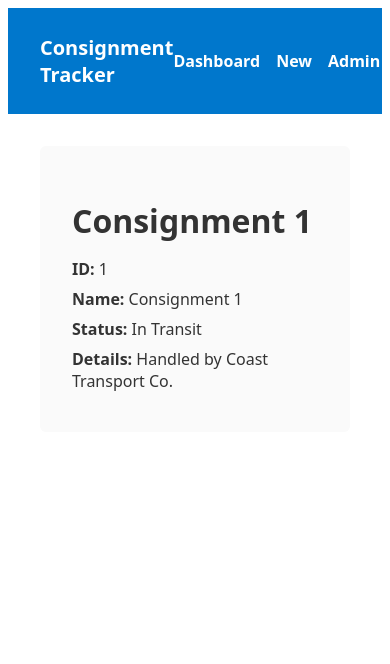
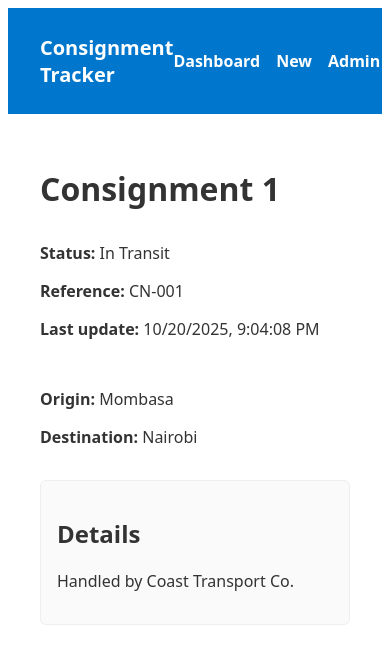
Before and after one commit to Zambagarrah/ReactJS_Consignment_Tracker, a React (Vite) app: page /consignment/1 in a window 390 px wide. Shown: the top 664 px of the page. Built offline with nearby package versions, Linux system fonts and the light colour scheme; sample sign-in values are in the browser's storage.

Commit message:
Expand ConsignmentDetail with logistics fields, responsive grid, and accessibility

```diff
--- a/src/pages/ConsignmentDetail.jsx
+++ b/src/pages/ConsignmentDetail.jsx
@@ -1,7 +1,8 @@
+// src/pages/ConsignmentDetail.jsx
 import { useEffect, useState } from 'react';
 import { useParams } from 'react-router-dom';
+import Layout from '../components/Layout';
 import { fetchConsignmentById } from '../services/api';
-import Layout from '../components/Layout';
 import '../styles/ConsignmentDetail.css';
 
 const ConsignmentDetail = () => {
@@ -11,22 +12,36 @@ const ConsignmentDetail = () => {
 
   useEffect(() => {
     fetchConsignmentById(id)
-      .then(data => setConsignment(data))
+      .then((data) => setConsignment(data))
       .catch(() => setError('Failed to load consignment'));
   }, [id]);
 
-  if (error) return <p>{error}</p>;
-  if (!consignment) return <p>Loading...</p>;
-
   return (
     <Layout>
-      <div className="detail">
-        <h1>{consignment.name}</h1>
-        <p><strong>ID:</strong> {consignment.id}</p>
-        <p><strong>Name:</strong> {consignment.name}</p>
-        <p><strong>Status:</strong> {consignment.status}</p>
-        <p><strong>Details:</strong> {consignment.details}</p>
-      </div>
+      {!consignment && !error ? (
+        <p>Loading...</p>
+      ) : error ? (
+        <p role="alert">{error}</p>
+      ) : (
+        <div className="detail">
+          <h1>{consignment.name}</h1>
+          <div className="grid">
+            <div>
+              <p><strong>Status:</strong> {consignment.status}</p>
+              <p><strong>Reference:</strong> {consignment.reference}</p>
+              <p><strong>Last update:</strong> {new Date(consignment.lastUpdate).toLocaleString()}</p>
+            </div>
+            <div>
+              <p><strong>Origin:</strong> {consignment.origin}</p>
+              <p><strong>Destination:</strong> {consignment.destination}</p>
+            </div>
+          </div>
+          <div className="card">
+            <h2>Details</h2>
+            <p>{consignment.details}</p>
+          </div>
+        </div>
+      )}
     </Layout>
   );
 };
--- a/src/styles/ConsignmentDetail.css
+++ b/src/styles/ConsignmentDetail.css
@@ -1,19 +1,8 @@
-.detail {
-  padding: 2rem;
-  background: #fafafa;
-  border-radius: 6px;
-  max-width: 600px;
-  margin: auto;
+/* src/styles/ConsignmentDetail.css */
+.detail { max-width: 900px; margin: 0 auto; }
+.detail h1 { margin-bottom: 1rem; }
+.grid { display: grid; grid-template-columns: 1fr 1fr; gap: 1rem; margin-bottom: 1rem; }
+.card { background: #fafafa; border: 1px solid #eee; border-radius: 6px; padding: 1rem; }
+@media (max-width: 700px) {
+  .grid { grid-template-columns: 1fr; }
 }
-
-.detail h1 {
-  margin-bottom: 1rem;
-}
-
-.detail p {
-  margin: 0.5rem 0;
-}
-.detail .status {
-  font-weight: bold;
-  color: #0077cc;
-}
```
